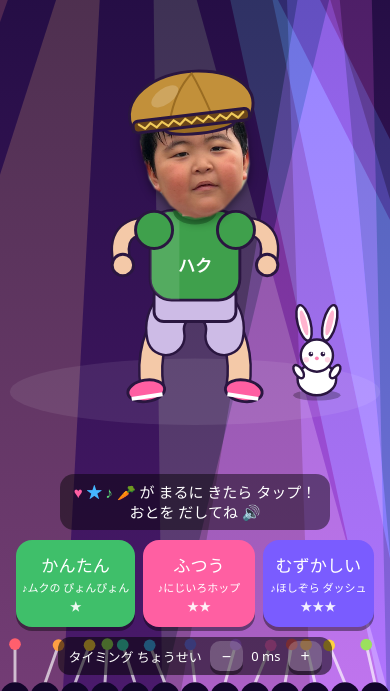
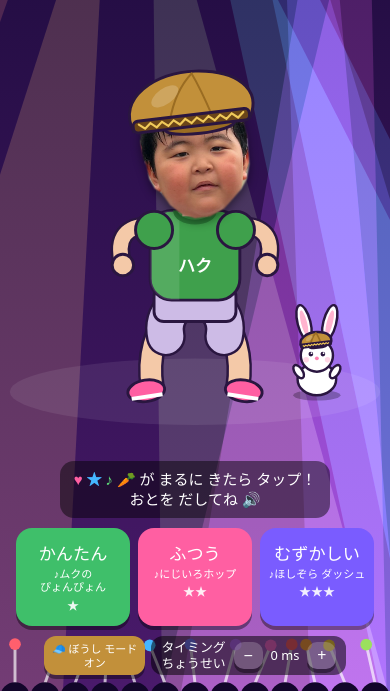
Before and after one commit to benfulcher/haku-dance, a plain HTML site: page web/index.html in a window 390 px wide. Shown: the part 153-844 px from the top of the page. Drawn offline with Linux system fonts and the light colour scheme; animation ran at ten frames a second.

Commit message:
ぼうし モード cap toggle (on ムク too), easier かんたん, menu fits small phones
Co-Authored-By: Claude Opus 5.5 <noreply@anthropic.com>

```diff
--- a/web/index.html
+++ b/web/index.html
@@ -35,10 +35,14 @@
   button:active { transform: translateY(3px); box-shadow: 0 1px 0 #0006; }
   .diffs button { flex: 1; font-size: clamp(14px, 4.4vw, 19px); white-space: nowrap; display: flex; flex-direction: column; align-items: center; gap: 2px; }
   .diffs button small { font-size: 12px; opacity: .9; }
-  .diffs button small.sn { font-size: 11px; opacity: 1; }
+  .diffs button { min-width: 0; }
+  .diffs button small.sn { font-size: 11px; opacity: 1; white-space: normal; word-break: keep-all; line-height: 1.25; }
   .d0 { background: #3fbf6a; } .d1 { background: #ff5fa2; } .d2 { background: #7a5cff; }
-  .timing { font-size: 13px; background: #0008; border-radius: 12px; padding: 4px 10px; display: flex; align-items: center; gap: 8px; }
-  .timing button { padding: 4px 12px; border-radius: 10px; background: #fff3; font-size: 16px; }
+  .timing { line-height: 1.2; white-space: nowrap; font-size: clamp(11px, 3.3vw, 13px); background: #0008; border-radius: 12px; padding: 4px 10px; display: flex; align-items: center; gap: 8px; }
+  .timing button { padding: 4px clamp(8px, 2.5vw, 12px); border-radius: 10px; background: #fff3; font-size: 16px; }
+  .opts { display: flex; justify-content: center; align-items: stretch; gap: 6px; max-width: 100%; }
+  #hat { font-size: 11px; line-height: 1.2; padding: 3px 8px; border-radius: 12px; background: #fff3; white-space: nowrap; }
+  #hat.on { background: #c2903a; }
   .card { margin: auto; background: #1d0b3ddd; border: 3px solid #fff5; border-radius: 24px; padding: 18px 20px;
     width: 100%; max-width: 360px; box-sizing: border-box; text-align: center; }
   .grade { font-size: 84px; line-height: 1; font-weight: 900; }
@@ -67,7 +71,10 @@
       <button class="d1" data-d="1">ふつう<small class="sn"></small><small id="best1"></small></button>
       <button class="d2" data-d="2">むずかしい<small class="sn"></small><small id="best2"></small></button>
     </div>
-    <div class="timing">タイミング ちょうせい <button id="tMinus">−</button><span id="tVal">0 ms</span><button id="tPlus">+</button></div>
+    <div class="opts">
+      <button id="hat">🧢 ぼうし モード</button>
+      <div class="timing"><span>タイミング<br>ちょうせい</span> <button id="tMinus">−</button><span id="tVal">0 ms</span><button id="tPlus">+</button></div>
+    </div>
   </div>
 </div>
 
@@ -105,7 +112,7 @@ const RABBIT = "ムク";         // the pet rabbit's name, used in its speech bu
 let BEAT = 0.5;                 // seconds per beat of the current song
 const DIFFS = [
   // minGap: fewest beats between taps (chorusGap in the chorus); specials: the combos that set off a special dance
-  { name: "Easy",   approach: 2.2, win: [0.075, 0.13, 0.2],  fever: 10, minGap: 2,   chorusGap: 1,   offbeats: false, specials: [15, 35, 60] },
+  { name: "Easy",   approach: 2.6, win: [0.1, 0.17, 0.26],   fever: 8,  minGap: 2,   chorusGap: 2,   offbeats: false, specials: [10, 25, 40] },
   { name: "Normal", approach: 1.7, win: [0.06, 0.11, 0.17],  fever: 20, minGap: 1,   chorusGap: 1,   offbeats: true,  specials: [30, 70, 120, 170] },
   { name: "Hard",   approach: 1.3, win: [0.05, 0.095, 0.15], fever: 30, minGap: 0.5, chorusGap: 0.5, offbeats: true,  specials: [40, 100, 160, 230, 300] },
 ];
@@ -425,6 +432,7 @@ const store = {
   set(k, v) { try { localStorage.setItem("hakudance-" + k, JSON.stringify(v)); } catch {} },
 };
 let offsetMs = store.get("offset", 0);
+let hatOn = store.get("hat", true);   // ぼうし モード: his cap on or off
 
 // ---------------------------------------------------------------- game state
 const cv = document.getElementById("cv"), ctx = cv.getContext("2d");
@@ -753,6 +761,7 @@ function drawRabbit(t, beat, combo, sb = null) {
   circle(-r * 0.25, -r * 0.66, r * 0.04, "#fff"); circle(r * 0.31, -r * 0.66, r * 0.04, "#fff");
   circle(0, -r * 0.42, r * 0.09, "#ff7fae");
   circle(-r * 0.5, -r * 0.35, r * 0.13, "#ffb3cf88"); circle(r * 0.5, -r * 0.35, r * 0.13, "#ffb3cf88");
+  if (hatOn) { const k = 0.25; ctx.translate(0, -r * 0.75); ctx.scale(k, k); drawCap(s, true, "#2a1640", 0.85 / k); }   // a little cap to match his
   ctx.restore();
   // name tag, standing still on the floor below the hops (in game only: on the title screen the buttons cover it)
   ctx.font = `bold ${Math.round(13 * s)}px system-ui, sans-serif`; ctx.textAlign = "center"; ctx.textBaseline = "middle";
@@ -925,7 +934,7 @@ function drawDancer(t, beat, fever) {
     ctx.shadowColor = "#0007"; ctx.shadowBlur = 10 * s; ctx.shadowOffsetY = 4 * s;
     ctx.drawImage(face, -w / 2, -hh / 2, w, hh);
   } else circle(0, 0, 60 * s, skin, ink, 3 * s);
-  drawCap(s, spin > 0, ink);
+  if (hatOn) drawCap(s, spin > 0, ink);
   ctx.restore();
   ctx.restore();   // lean
   ctx.restore();   // spin
@@ -933,9 +942,9 @@ function drawDancer(t, beat, fever) {
 }
 
 // his mustard newsboy cap with a braided band, worn a little to one side
-function drawCap(s, front, ink) {
+function drawCap(s, front, ink, line = 1) {
   ctx.save(); ctx.translate(-4 * s, -30 * s); ctx.rotate(-0.12);
-  ctx.shadowColor = "#0000"; ctx.strokeStyle = ink; ctx.lineWidth = 3 * s;
+  ctx.shadowColor = "#0000"; ctx.strokeStyle = ink; ctx.lineWidth = 3 * s * line;
   if (front) {   // peak over the forehead
     ctx.fillStyle = "#9a6c22"; ctx.beginPath(); ctx.ellipse(8 * s, 8 * s, 36 * s, 8 * s, 0, 0, Math.PI); ctx.fill(); ctx.stroke();
   }
@@ -944,12 +953,12 @@ function drawCap(s, front, ink) {
   ctx.bezierCurveTo(-74 * s, -30 * s, -30 * s, -52 * s, 10 * s, -48 * s);
   ctx.bezierCurveTo(52 * s, -44 * s, 76 * s, -22 * s, 60 * s, 6 * s);
   ctx.closePath(); ctx.fill(); ctx.stroke();
-  ctx.strokeStyle = "#9a6c22"; ctx.lineWidth = 2 * s;   // panel seams
+  ctx.strokeStyle = "#9a6c22"; ctx.lineWidth = 2 * s * line;   // panel seams
   for (const x of [-22, 22]) { ctx.beginPath(); ctx.moveTo(x * s, 0); ctx.quadraticCurveTo(x * 0.6 * s, -30 * s, 6 * s, -46 * s); ctx.stroke(); }
   ctx.fillStyle = "#ffffff30"; ctx.beginPath(); ctx.ellipse(-24 * s, -26 * s, 16 * s, 8 * s, -0.5, 0, Math.PI * 2); ctx.fill();
-  ctx.fillStyle = "#6b4518"; ctx.strokeStyle = ink; ctx.lineWidth = 3 * s;   // band
+  ctx.fillStyle = "#6b4518"; ctx.strokeStyle = ink; ctx.lineWidth = 3 * s * line;   // band
   ctx.beginPath(); ctx.roundRect(-60 * s, -4 * s, 120 * s, 12 * s, 5 * s); ctx.fill(); ctx.stroke();
-  ctx.strokeStyle = "#f0c95a"; ctx.lineWidth = 2.2 * s;   // gold braid
+  ctx.strokeStyle = "#f0c95a"; ctx.lineWidth = 2.2 * s * Math.min(line, 2);   // gold braid
   ctx.beginPath(); for (let x = -54; x <= 54; x += 6) ctx.lineTo(x * s, (x / 6 % 2 ? -0.5 : 4.5) * s); ctx.stroke();
   ctx.restore();
 }
@@ -1093,10 +1102,12 @@ requestAnimationFrame(frame);
 function refreshBest() {
   for (let d = 0; d < 3; d++) { const b = store.get("best" + d, 0); $("best" + d).textContent = b ? "ベスト " + b : "★".repeat(d + 1); }
   $("tVal").textContent = (offsetMs > 0 ? "+" : "") + offsetMs + " ms";
+  $("hat").innerHTML = "🧢 ぼうし モード<br>" + (hatOn ? "オン" : "オフ"); $("hat").classList.toggle("on", hatOn);
 }
 document.querySelectorAll(".diffs button").forEach(b => b.addEventListener("click", () => start(+b.dataset.d)));
 $("tMinus").onclick = () => { offsetMs -= 10; store.set("offset", offsetMs); refreshBest(); };
 $("tPlus").onclick = () => { offsetMs += 10; store.set("offset", offsetMs); refreshBest(); };
+$("hat").onclick = () => { hatOn = !hatOn; store.set("hat", hatOn); refreshBest(); };
 $("resume").onclick = resume;
 $("quit").onclick = toMenu;
 $("again").onclick = () => start(G.d);
```
Also changed, not shown: 1 other file.
